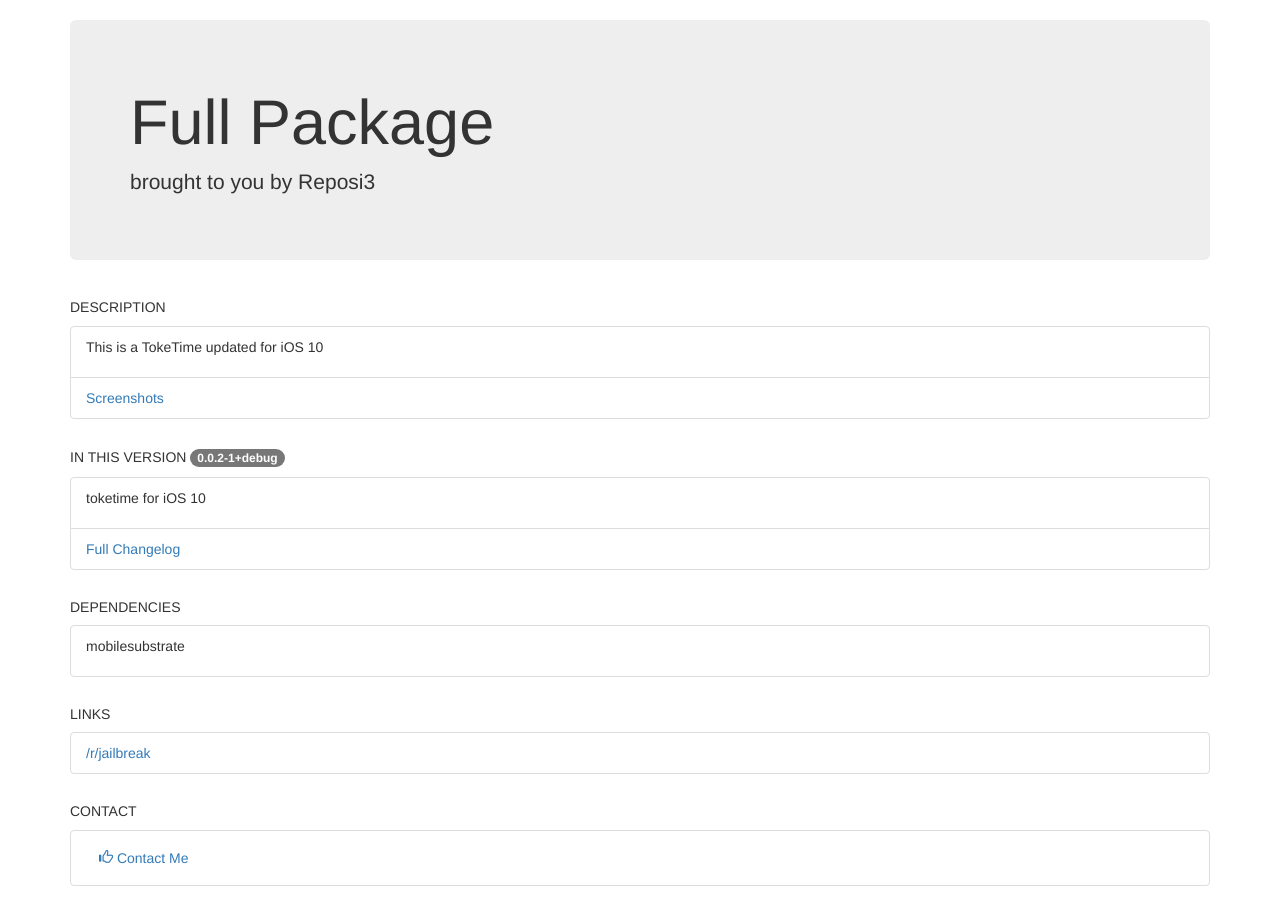
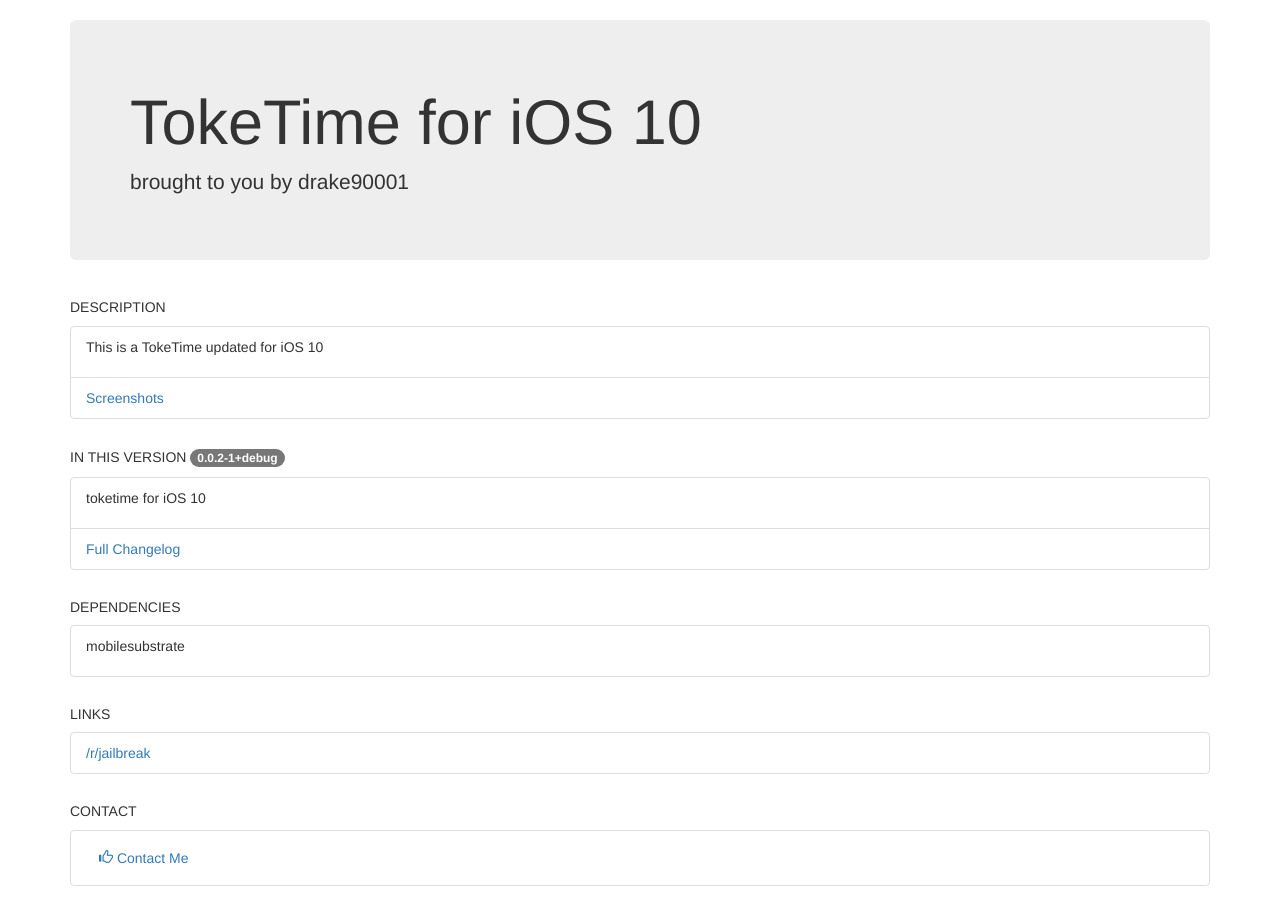
Before and after one commit to drake90001/drake90001.github.io, a plain HTML site: page repo/depictions/index.html in a window 1280 px wide. Drawn offline with nearby package versions, Linux system fonts and the light colour scheme; files whose address does not match are found by name.

Commit message:
finally?

```diff
--- a/repo/depictions/com.drake90001.toketime/info.xml
+++ b/repo/depictions/com.drake90001.toketime/info.xml
@@ -1,6 +1,6 @@
 <package>
 	<id>com.drake90001.toketime</id>
-	<name>Full Package</name>
+	<name>TokeTime for iOS 10</name>
 	<version>0.0.2-1+debug</version>
 	<compatibility>
 		<firmware>
--- a/repo/depictions/index.html
+++ b/repo/depictions/index.html
@@ -146,7 +146,7 @@
 	<div id="packageHeader" class="container" style="hide">
 		<div class="jumbotron">
 			<h1 id="packageName"></h1>
-			<p>brought to you by Reposi3</p>
+			<p>brought to you by drake90001</p>
 		</div>
 	</div>
 
```
Also changed, not shown: repo/index.html (+1 -1 lines).
